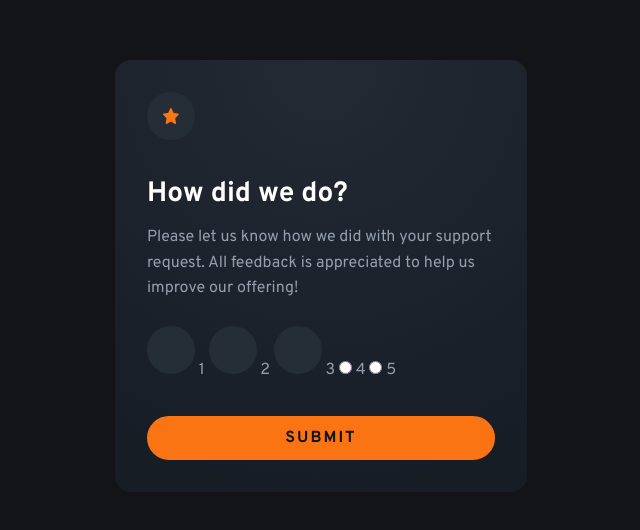
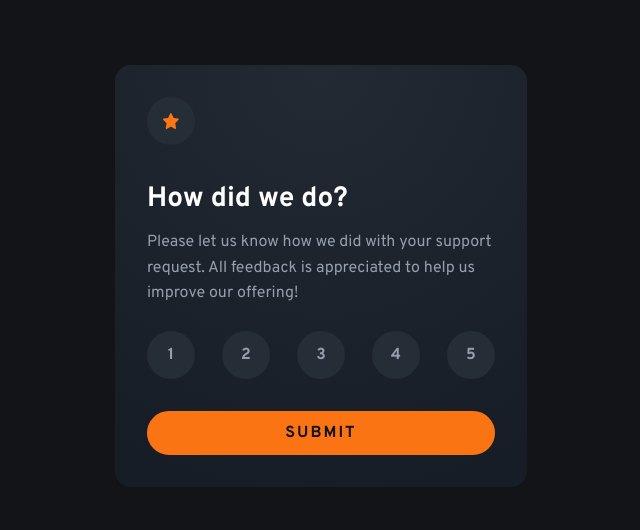
Before and after one commit to DarkstarXDD/interactive-rating-component, a website built with Vite: page index.html in a window 1280 px wide. Shown: the part 124-654 px from the top of the page, without its empty margins (319-959 px from the left). Built offline with nearby package versions, Linux system fonts and the light colour scheme.

Commit message:
refactor: change radio button styles

```diff
--- a/index.html
+++ b/index.html
@@ -59,24 +59,29 @@
         <form action="#" class="card__form">
           <fieldset class="card__fieldset">
             <legend class="visually-hidden">Numbers Rating</legend>
+            <div class="card__radio-wrapper">
               <input
                 type="radio"
                 name="rating"
                 value="1"
                 id="rating-1"
-              class="card__radio"
+                class="card__radio visually-hidden"
               />
-            <label for="rating-1">1</label>
+              <label for="rating-1" class="card__radio-label">1</label>
+            </div>
 
+            <div class="card__radio-wrapper">
               <input
                 type="radio"
                 name="rating"
                 value="2"
                 id="rating-2"
-              class="card__radio"
+                class="card__radio visually-hidden"
               />
-            <label for="rating-2">2</label>
+              <label for="rating-2" class="card__radio-label">2</label>
+            </div>
 
+            <div class="card__radio-wrapper">
               <input
                 type="radio"
                 name="rating"
@@ -84,13 +89,28 @@
                 id="rating-3"
                 class="card__radio"
               />
-            <label for="rating-3">3</label>
+              <label for="rating-3" class="card__radio-label">3</label>
+            </div>
 
-            <input type="radio" name="rating" value="4" id="rating-4" />
-            <label for="rating-4">4</label>
+            <div class="card__radio-wrapper">
+              <input
+                type="radio"
+                name="rating"
+                value="4"
+                id="rating-4"
+                class="card__radio"
+              />
+              <label for="rating-4" class="card__radio-label">4</label>
+            </div>
 
-            <input type="radio" name="rating" value="5" id="rating-5" />
-            <label for="rating-5">5</label>
+            <input
+              type="radio"
+              name="rating"
+              value="5"
+              id="rating-5"
+              class="card__radio"
+            />
+            <label for="rating-5" class="card__radio-label">5</label>
           </fieldset>
           <div aria-live="assertive" class="card__error visually-hidden"></div>
           <button class="card__submit-button">Submit</button>
--- a/styles.css
+++ b/styles.css
@@ -118,28 +118,63 @@ body {
 .card__form {
   display: flex;
   flex-direction: column;
-  /* gap: 2rem; */
   margin-top: 1.5rem;
 }
 
 .card__fieldset {
+  display: flex;
+  justify-content: space-between;
+  align-items: center;
   border: none;
+}
+
+.card__radio-wrapper {
+  position: relative;
 }
 
 .card__radio {
   appearance: none;
+  position: absolute;
+}
+
+.card__radio-label {
+  display: flex;
+  justify-content: center;
+  align-items: center;
   width: 3rem;
   height: 3rem;
+  font-weight: var(--fw-bold);
+  line-height: 1;
   background-color: var(--clr-primary-600);
   border-radius: 100vw;
+  transition: background-color 0.2s ease;
 }
 
-.card__radio:hover {
-  cursor: pointer;
-  background-color: var(--clr-neutral-100);
+.card__radio:focus-visible {
+  outline: none;
 }
 
-.card__radio:checked {
+.card__radio:focus-visible + .card__radio-label {
+  outline: 0.125rem dotted var(--clr-primary-400);
+  outline-offset: 0.125rem;
+}
+
+.card__radio-label:active {
+  color: var(--clr-primary-600);
+  background-color: var(--clr-primary-400);
+  scale: 0.95;
+}
+
+@media (hover: hover) {
+  .card__radio-label:hover {
+    cursor: pointer;
+    color: var(--clr-primary-600);
+    background-color: var(--clr-primary-400);
+  }
+}
+
+.card__radio:checked + .card__radio-label {
+  color: var(--clr-primary-600);
   background-color: var(--clr-primary-400);
 }
 
@@ -157,10 +192,10 @@ body {
   border: 2px solid var(--clr-primary-400);
   border-radius: 100vw;
   padding: 0.75rem;
+  margin-top: 2rem;
   transition:
     background-color 0.1s ease,
     border-color 0.1s ease;
-  margin-top: 2rem;
 }
 
 .card__submit-button:active {
```
Lines whose indentation alone changed are shown as unchanged.
